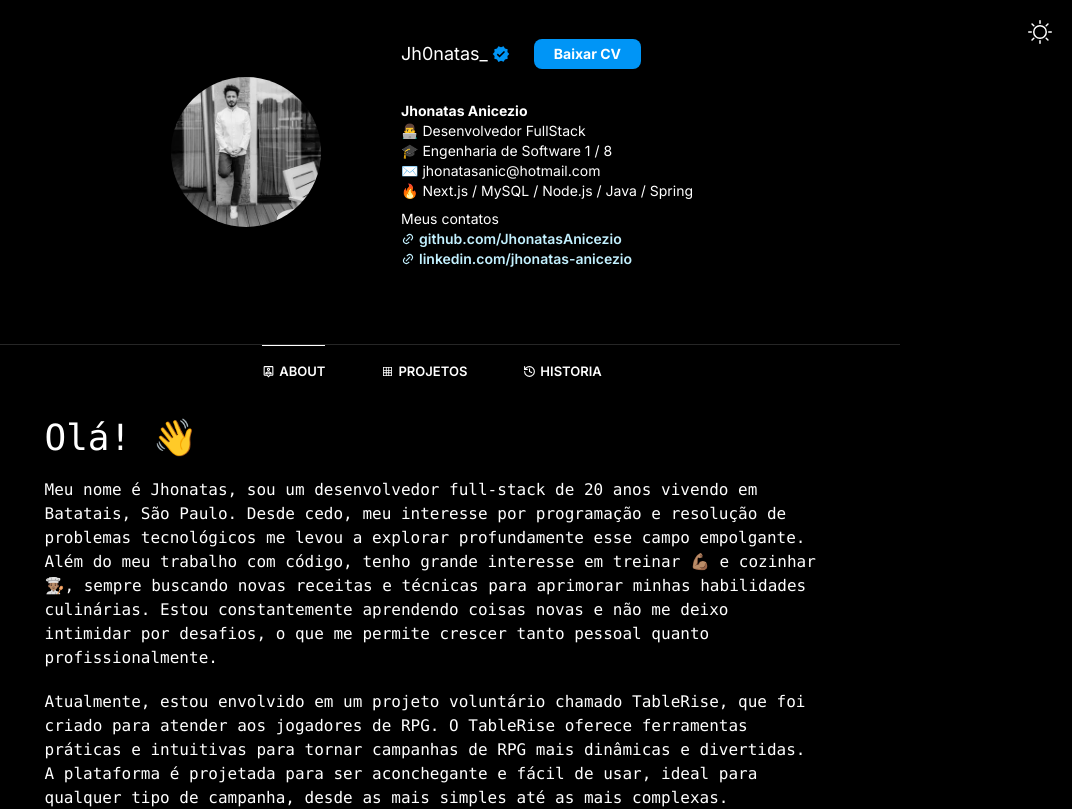
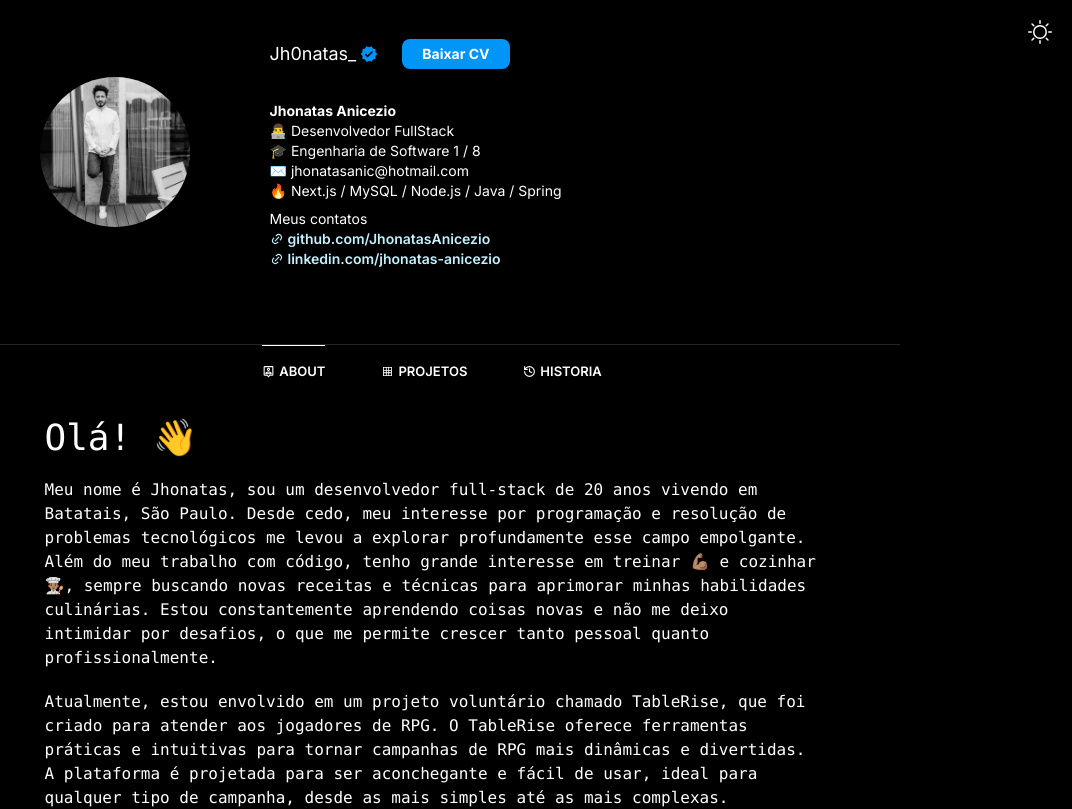
Before and after one commit to JhonatasAnicezio/portifolio, a Next.js app: page / in a window 1280 px wide. Shown: the top 809 px of the page, without its empty margins (208-1280 px from the left). Built offline with nearby package versions, Linux system fonts and the light colour scheme.

Commit message:
feat: refact template

```diff
--- a/src/app/components/header/index.tsx
+++ b/src/app/components/header/index.tsx
@@ -11,7 +11,7 @@ export default function Header() {
     const { isDark } = useContext(ThemeModeContext);
 
     return (
-        <header className="flex px-[35px] py-[35px] max-sm:px-0">
+        <header className="flex p-[35px] max-sm:px-0">
 
             {/* image profile */}
             <div className="flex items-center justify-center px-10 max-sm:px-0">
--- a/src/app/template.tsx
+++ b/src/app/template.tsx
@@ -24,7 +24,7 @@ export default function Template({
                 {/* section */}
                 <div className="flex justify-center items-center w-full"> {/* pl-[245px] */}
                     {/* section profile */}
-                    <main className="flex flex-col items-center w-[935px] h-full max-sm:w-full">
+                    <main className="flex flex-col items-start w-[935px] h-full max-sm:w-full">
 
                         {/* header component profile */}
                         <Header />
```
